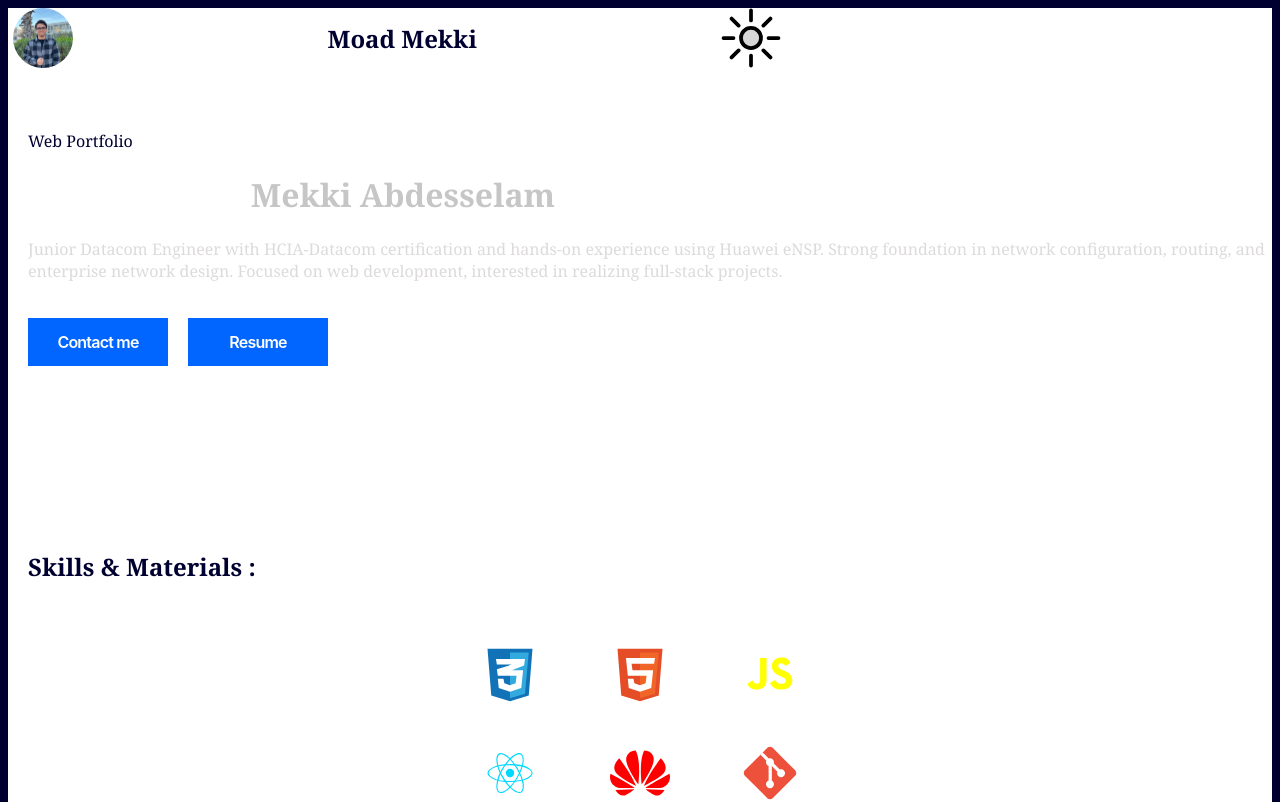
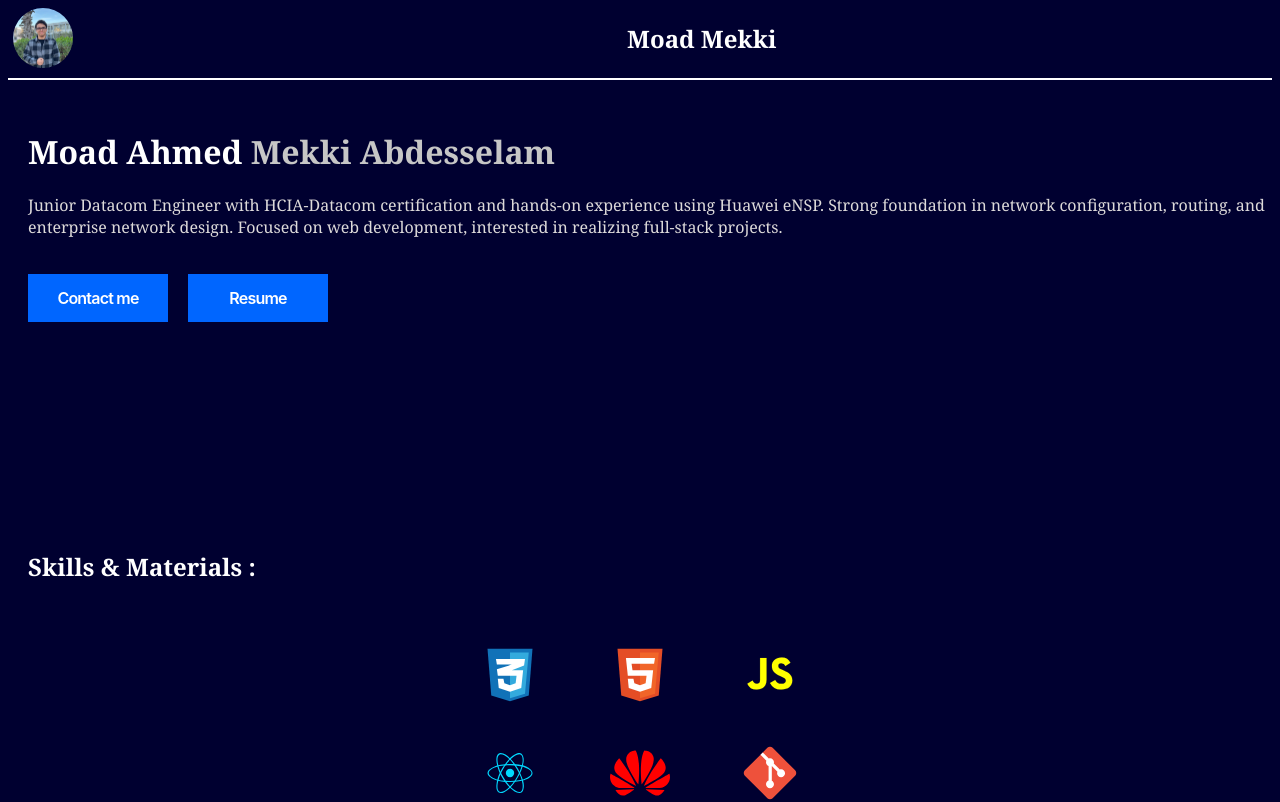
Before and after one commit to MOAD-Mekki/portfolio, a React app: page / in a window 1280 px wide. Shown: the top 802 px of the page. Built offline with nearby package versions, Linux system fonts and the light colour scheme; the HTML template or start-up script is replaced by a standard one.

Commit message:
feat: willing to add toggle mode

```diff
--- a/src/App.css
+++ b/src/App.css
@@ -3,7 +3,7 @@ body {
     color: white;
 }
 
-.light-mode {
+/* .light-mode {
   background-color: #ffffff;
   color: rgb(0, 0, 48);
 }
@@ -15,4 +15,4 @@ body {
 
 body, .light-mode, .dark-mode {
   transition: background-color 0.3s, color 0.3s;
-}
+} */
--- a/src/App.jsx
+++ b/src/App.jsx
@@ -9,10 +9,9 @@ import { useState } from 'react';
 
 function App() {
 
-  const [darkMode, setDarkMode] = useState(false);
   return (
-    <div className={darkMode? "dark-mode" : "light-mode"}>
-      <Nav darkMode={darkMode} setDarkMode={setDarkMode}/>
+    <div >
+      <Nav />
       <Header />
       <Skills />
       <Project />
--- a/src/header/Header.css
+++ b/src/header/Header.css
@@ -3,11 +3,6 @@
     width: 100%;
     height: 400px;
     margin-top: 50px;
-}
-
-.span {
-
-    height: auto;
 }
 
 .span p {
--- a/src/header/Header.jsx
+++ b/src/header/Header.jsx
@@ -13,7 +13,6 @@ export default function Header() {
 
     return (
         <div className='parent'>
-            <div className='span'><p>Web Portfolio</p></div>
             <div className='name'><h1><span style={{color:"white"}}>Moad Ahmed</span> Mekki Abdesselam </h1></div>
             <div className='exp'><p>Junior Datacom Engineer with HCIA‑Datacom certification and hands‑on experience using Huawei eNSP. Strong foundation in network configuration, routing, and enterprise network design. Focused on web development, interested in realizing full‑stack projects. </p></div>
             <div className='div-btn'>
--- a/src/nav/Nav.css
+++ b/src/nav/Nav.css
@@ -3,7 +3,6 @@
     height: 70px;
     border-bottom: solid 2px white;
     display: flex;
-    justify-content: space-between;
     align-items: center;
 }
 
@@ -30,9 +29,3 @@
     padding-bottom: 10px;
     padding-left: 10px;
 }
-
-.mode {
-  width: 24px;
-  height: 24px;
-  cursor: pointer;
-}
--- a/src/nav/Nav.jsx
+++ b/src/nav/Nav.jsx
@@ -1,8 +1,5 @@
 import './Nav.css'
 import Me from '/public/graphics/Me.JPG'
-import Dark from '/public/graphics/dark-mode.svg'
-import Light from '/public/graphics/light-mode.svg'
-import { useState } from 'react'
 
 export default function Nav({darkMode, setDarkMode}) {
     function togglekMode() {
@@ -13,11 +10,6 @@ export default function Nav({darkMode, setDarkMode}) {
             <div className="nav-cont">
                 <img src={Me} alt="picture" />
                 <h1 className='title'>Moad Mekki</h1>
-                <img
-                className='mode'
-                src={darkMode? Dark : Light}
-                alt='toggle mode'
-                onClick={togglekMode} ></img>
             </div>
         </div>
     );
```
Also changed, not shown: public/graphics/dark-mode.svg (deleted), public/graphics/light-mode.svg (deleted).
